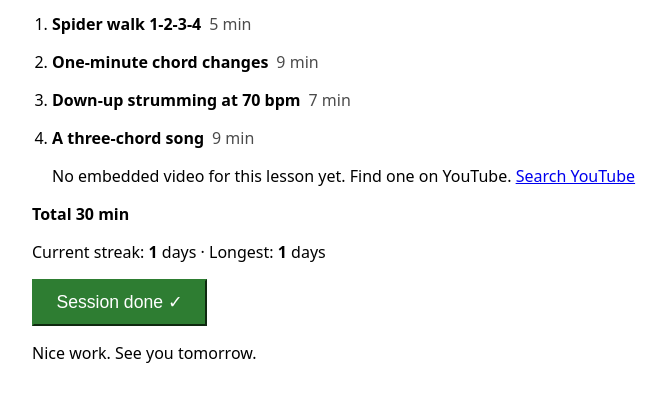
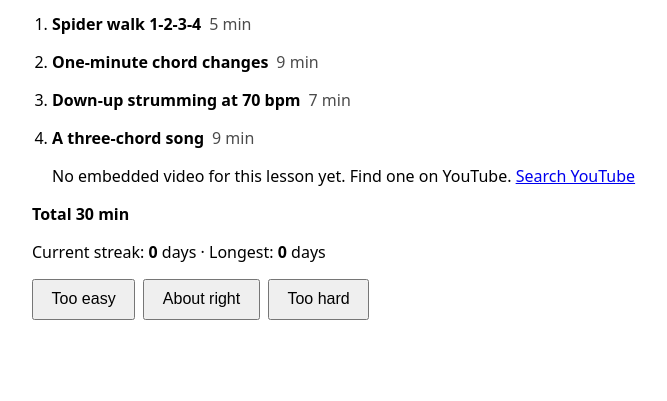
Before and after one commit to Picato/gmate, a website built with Vite: page index.html in a window 1280 px wide. Both pictures are taken after a click on the button "Mark session done". Shown: the part 135-536 px from the top of the page, without its empty margins (288-955 px from the left). Built offline with nearby package versions, Linux system fonts and the light colour scheme.

Commit message:
Ask for a session rating when marking done and announce level changes
Co-Authored-By: Claude Sonnet 5.5 <noreply@anthropic.com>

```diff
--- a/src/ui/mount.ts
+++ b/src/ui/mount.ts
@@ -1,6 +1,6 @@
 import type { Storage } from '../core/storage.ts';
 import type { Exercise, LocalDay } from '../core/types.ts';
-import { markDone, sessionView, type ItemView, type SessionView } from './sessionView.ts';
+import { levelChangeMessage, markDone, RATING_CHOICES, sessionView, type ItemView, type SessionView } from './sessionView.ts';
 
 type Clock = () => LocalDay;
 
@@ -62,10 +62,27 @@ export function mountSession(
   const current = el('strong', { id: 'streak-current' });
   const longest = el('strong', { id: 'streak-longest' });
   const button = el('button', { id: 'mark-done', type: 'button' });
+  const ratingPrompt = el(
+    'div',
+    { id: 'rating-prompt', hidden: true, role: 'group', ariaLabel: 'How was the session?' },
+    ...RATING_CHOICES.map(({ rating, label }) => {
+      const choice = el('button', { type: 'button', className: 'rating', id: `rate-${rating}` }, label);
+      choice.addEventListener('click', () => {
+        const before = storage.load();
+        const after = markDone(before, day, rating);
+        storage.save(after);
+        levelNote.textContent = levelChangeMessage(before.level, after.level);
+        update();
+      });
+      return choice;
+    }),
+  );
+  let asking = false;
+  const levelNote = el('p', { id: 'level-change', role: 'status' });
   const status = el('p', { id: 'done-status', role: 'status' });
 
   button.addEventListener('click', () => {
-    storage.save(markDone(storage.load(), day));
+    asking = true;
     update();
   });
 
@@ -74,6 +91,8 @@ export function mountSession(
     current.textContent = String(v.currentStreak);
     longest.textContent = String(v.longestStreak);
     button.disabled = v.done;
+    button.hidden = asking && !v.done;
+    ratingPrompt.hidden = !asking || v.done;
     button.textContent = v.done ? 'Session done ✓' : 'Mark session done';
     button.classList.toggle('is-done', v.done);
     status.textContent = v.done ? 'Nice work. See you tomorrow.' : '';
@@ -86,7 +105,9 @@ export function mountSession(
     el('p', { id: 'total' }, initial.totalLabel),
     el('p', { className: 'streaks' }, 'Current streak: ', current, ' days · Longest: ', longest, ' days'),
     button,
+    ratingPrompt,
     status,
+    levelNote,
   );
   update();
 }
--- a/src/ui/sessionView.ts
+++ b/src/ui/sessionView.ts
@@ -2,7 +2,7 @@ import { dayIndexFor } from '../core/dayIndex.ts';
 import { nextLevel, type RatedSession } from '../core/adapt.ts';
 import { planFor } from '../core/plan.ts';
 import { currentStreak, longestStreak } from '../core/streak.ts';
-import type { AppState, Completion, Exercise, ExerciseKind, LocalDay, Rating } from '../core/types.ts';
+import type { AppState, Completion, Exercise, ExerciseKind, Level, LocalDay, Rating } from '../core/types.ts';
 
 export type LessonMedia =
   | { readonly type: 'video'; readonly embedUrl: string }
@@ -78,3 +78,15 @@ export function markDone(state: AppState, today: LocalDay, rating?: Rating): App
   const completions = [...state.completions, { date: today, level: state.level, rating }];
   return { ...state, completions, level: nextLevel(state.level, completions.filter(isRated)) };
 }
+
+export const RATING_CHOICES: readonly { readonly rating: Rating; readonly label: string }[] = [
+  { rating: 'easy', label: 'Too easy' },
+  { rating: 'right', label: 'About right' },
+  { rating: 'hard', label: 'Too hard' },
+];
+
+export function levelChangeMessage(from: Level, to: Level): string {
+  if (to > from) return `Moving up to level ${to}`;
+  if (to < from) return `Moving down to level ${to}`;
+  return '';
+}
--- a/src/ui/style.css
+++ b/src/ui/style.css
@@ -11,3 +11,7 @@ body { margin: 0; }
 #mark-done { font-size: 1.1rem; padding: 0.7rem 1.4rem; cursor: pointer; }
 #mark-done:disabled { cursor: default; }
 #mark-done.is-done { background: #2e7d32; color: #fff; border-color: #2e7d32; }
+#rating-prompt { display: flex; flex-wrap: wrap; gap: 0.5rem; }
+#rating-prompt[hidden] { display: none; }
+.rating { font-size: 1rem; padding: 0.6rem 1.1rem; cursor: pointer; }
+#level-change { font-weight: 600; }
```
Also changed, not shown: src/ui/sessionView.test.ts (+11 -1 lines).
